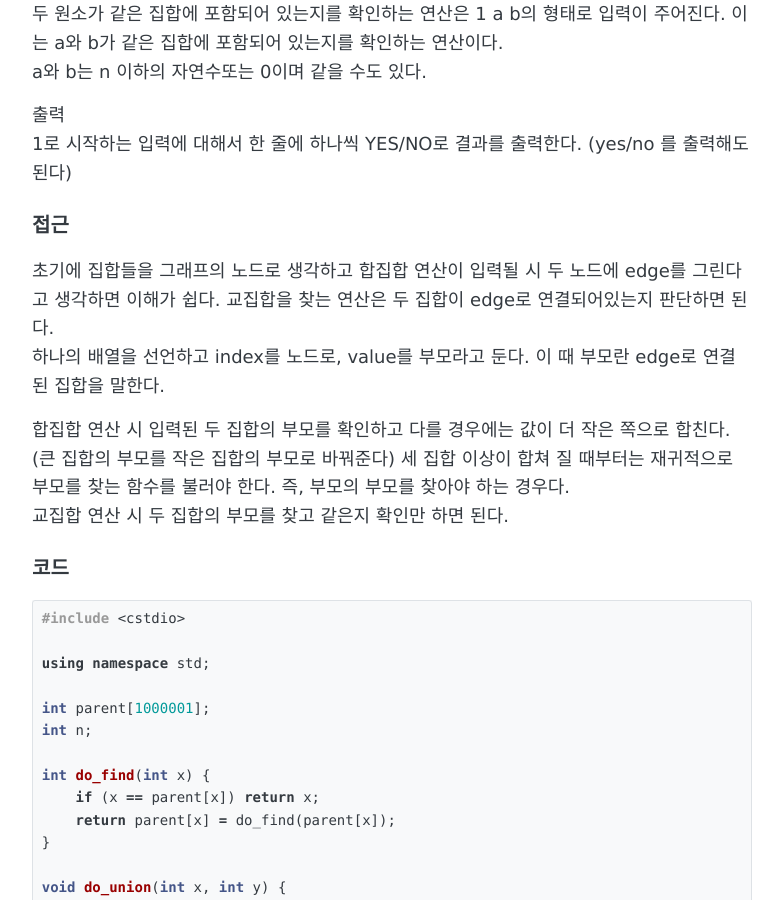
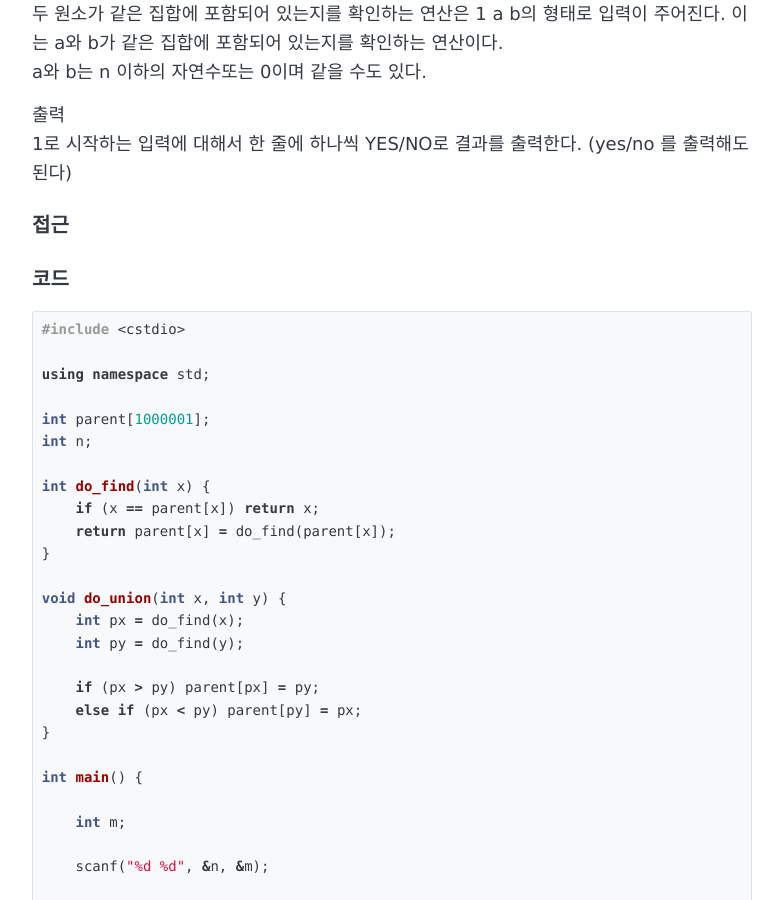
Before and after one commit to younghyunshin/younghyunshin.github.io, a Jekyll site: the page built from _posts/2022-07-07-baekjoon-1717.md, in a window 1280 px wide and 900 px high, scrolled down 602 px. Shown: the whole window, without its empty margins (248-1031 px from the left). Built offline with Jekyll 4.4.1, drawn with Linux system fonts in a browser that asks for light colours; comment, search, counter and statistics services are not loaded.

Commit message:
add post

```diff
--- a/_posts/2022-07-07-baekjoon-1717.md
+++ b/_posts/2022-07-07-baekjoon-1717.md
@@ -21,11 +21,7 @@ a와 b는 n 이하의 자연수또는 0이며 같을 수도 있다.
 1로 시작하는 입력에 대해서 한 줄에 하나씩 YES/NO로 결과를 출력한다. (yes/no 를 출력해도 된다)
 
 ### 접근
-초기에 집합들을 그래프의 노드로 생각하고 합집합 연산이 입력될 시 두 노드에 edge를 그린다고 생각하면 이해가 쉽다. 교집합을 찾는 연산은 두 집합이 edge로 연결되어있는지 판단하면 된다.
-하나의 배열을 선언하고 index를 노드로, value를 부모라고 둔다. 이 때 부모란 edge로 연결된 집합을 말한다.
 
-합집합 연산 시 입력된 두 집합의 부모를 확인하고 다를 경우에는 값이 더 작은 쪽으로 합친다. (큰 집합의 부모를 작은 집합의 부모로 바꿔준다) 세 집합 이상이 합쳐 질 때부터는 재귀적으로 부모를 찾는 함수를 불러야 한다. 즉, 부모의 부모를 찾아야 하는 경우다.
-교집합 연산 시 두 집합의 부모를 찾고 같은지 확인만 하면 된다.
 
 ### 코드
 ~~~c++
```
